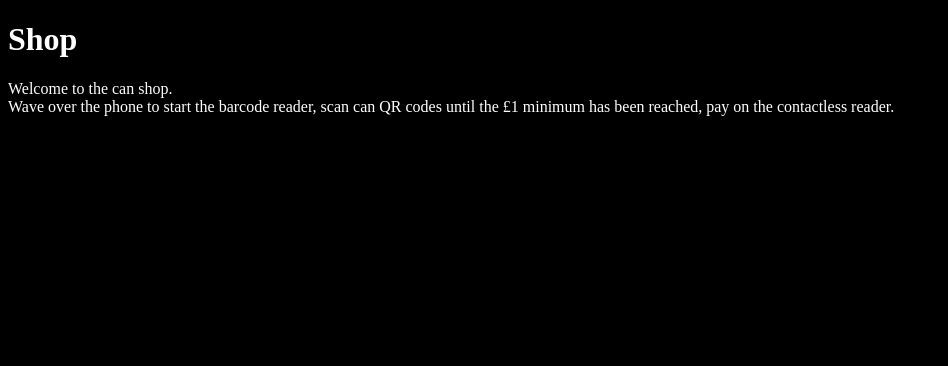
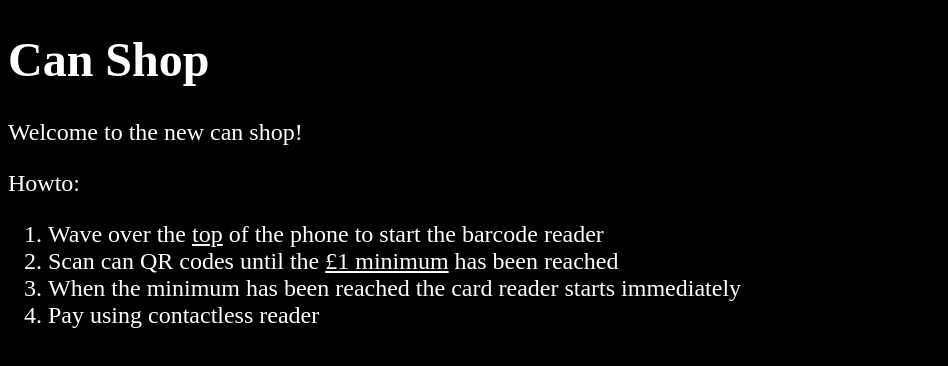
Before and after one commit to thebaron88/thebaron88.github.io, a plain HTML site: page shop.html in a window 1280 px wide. Shown: the whole page, without its empty margins (0-948 px from the left). Drawn offline with Linux system fonts and the light colour scheme.

Commit message:
More changes, bigger font.

```diff
--- a/shop.html
+++ b/shop.html
@@ -1,5 +1,12 @@
 <!DOCTYPE html>
 <title>Can Shop</title>
-<style>html {background-color: black; color: white;}</style>
-<h1>Shop</h1>
-<p>Welcome to the can shop.<br>Wave over the phone to start the barcode reader, scan can QR codes until the £1 minimum has been reached, pay on the contactless reader.
+<style>html {background-color: black; color: white;} body {font-size: 150%;}</style>
+<h1>Can Shop</h1>
+<p>Welcome to the new can shop!
+<p>Howto:
+<ol>
+<li>Wave over the <u>top</u> of the phone to start the barcode reader</li>
+<li>Scan can QR codes until the <u>£1 minimum</u> has been reached</li>
+<li>When the minimum has been reached the card reader starts immediately</li>
+<li>Pay using contactless reader</li>
+</ol>
```
